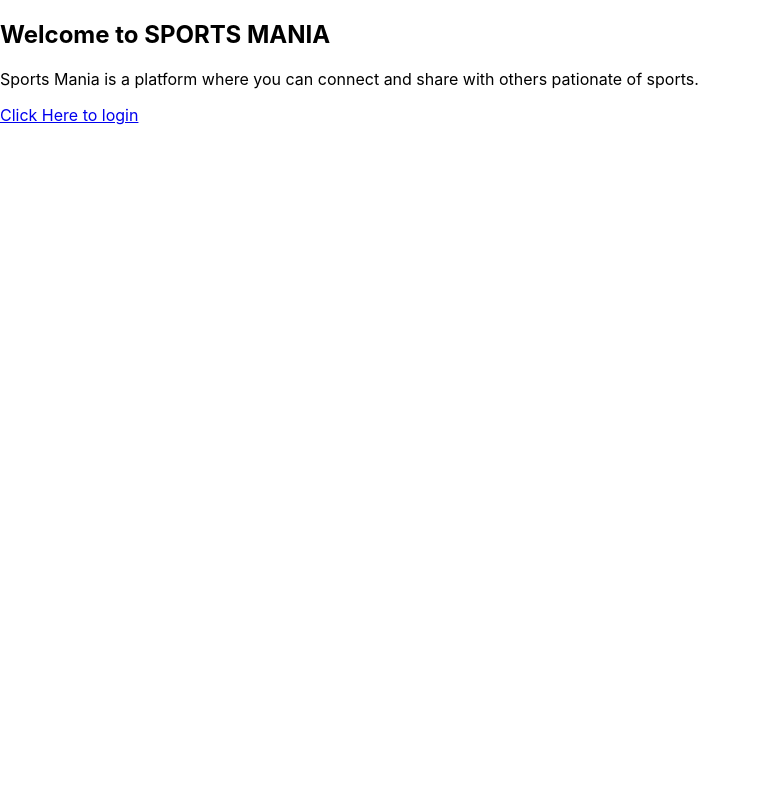
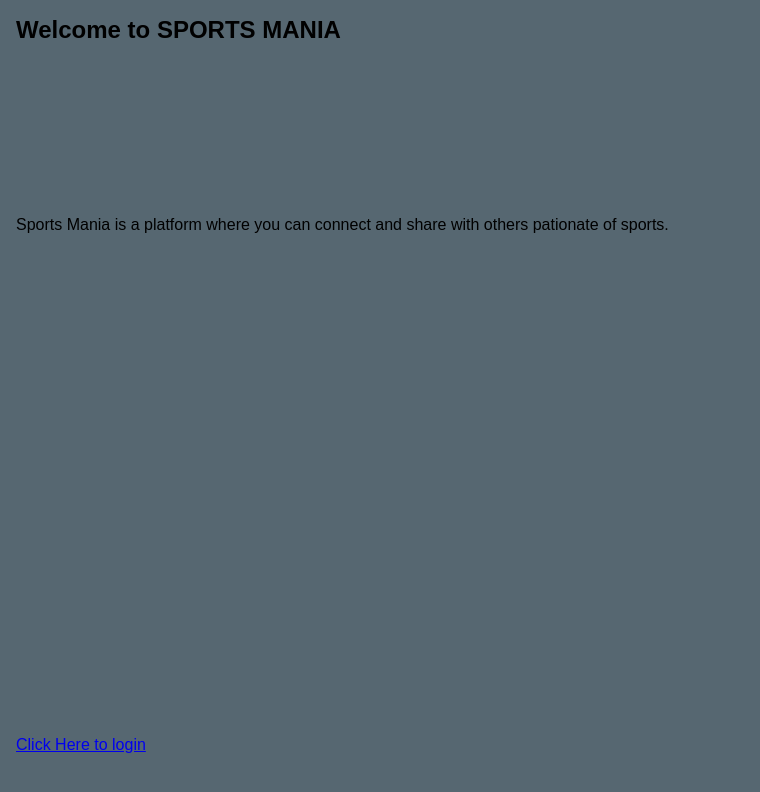
Before and after one commit to NgalemoPatrick/sport-mania, a React (Create React App) app in the folder frontend/: page / in a window 1280 px wide. Shown: the top 792 px of the page, without its empty margins (0-760 px from the left). Built offline with nearby package versions, Linux system fonts and the light colour scheme.

Commit message:
add general css style

```diff
--- a/frontend/src/index.css
+++ b/frontend/src/index.css
@@ -1,13 +1,57 @@
-body {
+* {
   margin: 0;
-  font-family: -apple-system, BlinkMacSystemFont, 'Segoe UI', 'Roboto', 'Oxygen',
-    'Ubuntu', 'Cantarell', 'Fira Sans', 'Droid Sans', 'Helvetica Neue',
-    sans-serif;
-  -webkit-font-smoothing: antialiased;
-  -moz-osx-font-smoothing: grayscale;
+  padding: 0;
+  box-sizing: border-box;
 }
 
-code {
-  font-family: source-code-pro, Menlo, Monaco, Consolas, 'Courier New',
-    monospace;
+/* || VARIABLES */
+
+:root {
+  /* COLORS */
+  --BGCOLOR: #566771;
+
 }
+
+body {
+  font-family: sans-serif;
+  min-height: 100vh;
+  background-color: var(--BGCOLOR);
+}
+
+#root {
+  /* React root div */
+  min-height: 100vh;
+  display: flex;
+  flex-flow: column nowrap;
+}
+
+.public {
+  padding: 1em;
+  flex-grow: 1;
+}
+
+.public_main {
+  flex-grow: 1;
+}
+
+
+.public header {
+  position: sticky;
+  top: 0;
+  z-index: 1;
+  height: 25vh;
+}
+
+.public main {
+  height: 60vh;
+}
+footer {
+  font-size: 1rem;
+  position: sticky;
+  bottom: 0;
+  margin-top: 2.5rem;
+  display: flex;
+  flex-flow: row nowrap;
+  justify-content: flex-start;
+
+}
```
